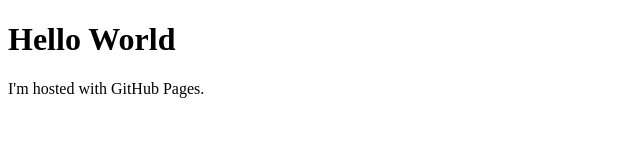
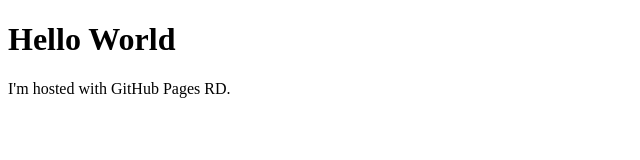
Before and after one commit to rdcode5/firstcode, a plain HTML site: page index.html in a window 1280 px wide. Shown: the full height of the page, 0-640 px from the left. Drawn offline with Linux system fonts and the light colour scheme.

Commit message:
tset commit

```diff
--- a/index.html
+++ b/index.html
@@ -2,6 +2,6 @@
 <html>
 <body>
 <h1>Hello World</h1>
-<p>I'm hosted with GitHub Pages.</p>
+<p>I'm hosted with GitHub Pages RD.</p>
 </body>
 </html>
```
